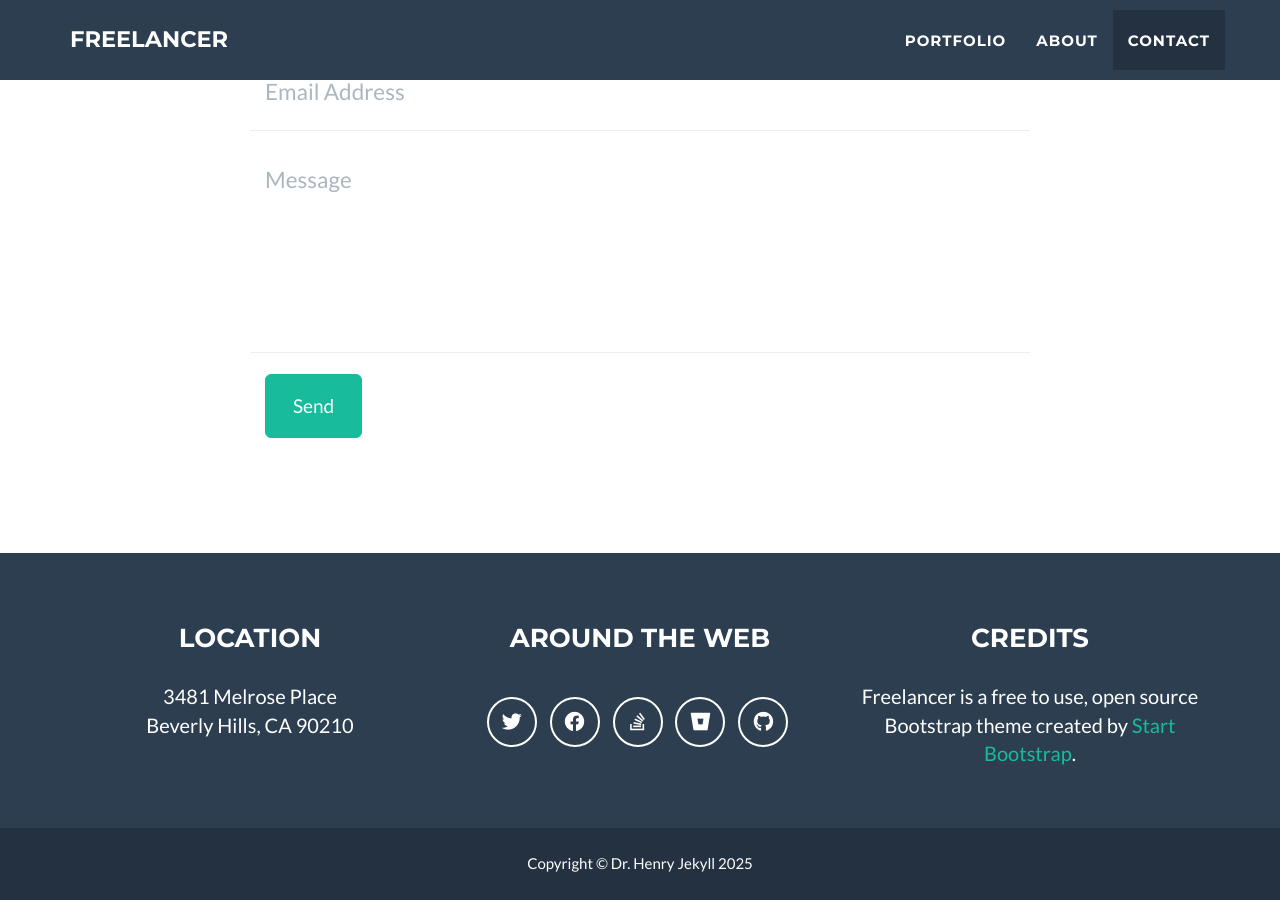
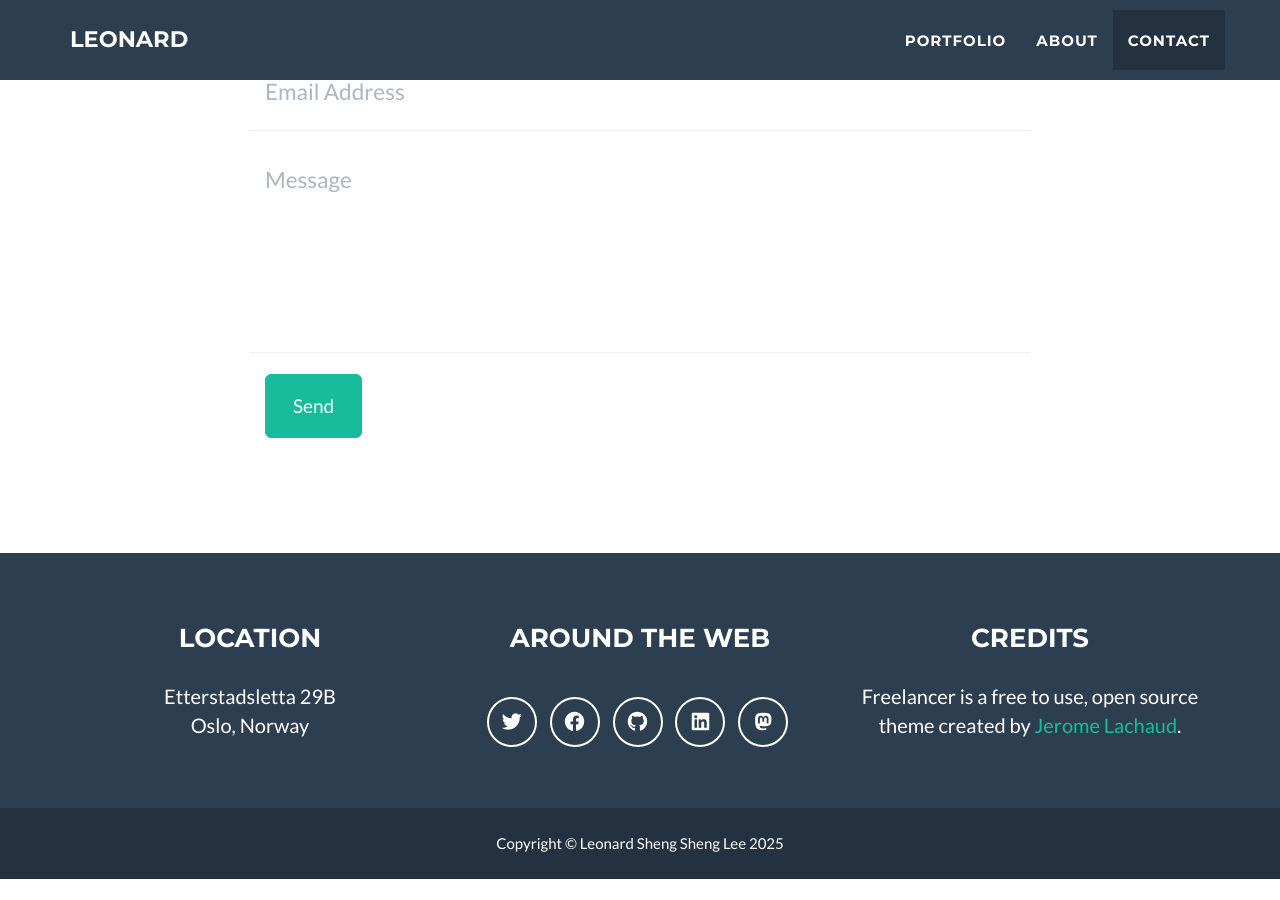
Before and after one commit to sheeeng/leonardlee-net, a Jekyll site: the page built from _posts/2014-07-18-project-1.markdown, in a window 1280 px wide and 900 px high, scrolled down 2492 px. Built offline with Jekyll 4.4.1, drawn with Linux system fonts in a browser that asks for light colours; after the commit the page ends 3371 px from its top, so only the background shows below that; some of the changed text lies outside the part shown.

Commit message:
chore: edit website
Signed-off-by: Leonard Sheng Sheng Lee <305414+sheeeng@users.noreply.github.com>

```diff
--- a/_config.yml
+++ b/_config.yml
@@ -13,15 +13,15 @@
 # you will see them accessed via {{ site.title }}, {{ site.email }}, and so on.
 # You can create any custom variable you would like, and they will be accessible
 # in the templates via {{ site.myvariable }}.
-title: Freelancer
-email: your-email@domain.com
+title: Leonard
+email: null
 description: >- # this means to ignore newlines until "baseurl:"
   Write an awesome description for your new site here. You can edit this
   line in _config.yml. It will appear in your document head meta (for
   Google search results) and in your feed.xml site description.
-keywords: "your keywords, separated by commas"
-skills: "Web Developer - Graphic Artist - User Experience Designer"
-meta_author: LastName FirstName
+keywords: "leonard, Artist, Athlete"
+skills: "Artist - Athlete"
+meta_author: Leonard Sheng Sheng Lee
 
 # Google webmaster tools
 google_verify:
@@ -30,9 +30,9 @@
 bing_verify:
 
 baseurl: "" # the subpath of your site, e.g. /blog
-url: "" # the base hostname & protocol for your site, e.g. http://example.com
-twitter_username: jekyllrb
-github_username: jekyll
+url: "https://leonardlee.net" # the base hostname & protocol for your site, e.g. http://example.com
+twitter_username: sheeeng
+github_username: sheeeng
 
 # Contact form:
 # - static : pass through formspree.io to validate email sending
@@ -66,31 +66,31 @@
 
 # Footer settings
 footer:
-  copyright: Dr. Henry Jekyll
+  copyright: Leonard Sheng Sheng Lee
   location: Location
-  social: Around the Web
+  social: Around The Web
   credits: Credits
 
 # Social networks usernames (many more available: google-plus, flickr, dribbble, pinterest, instagram, tumblr, linkedin, etc.)
 social:
   - title: twitter
-    url: http://twitter.com/jekyllrb
+    url: https://bsky.app/profile/sheeeng.bsky.social
   - title: facebook
-    url:
-  - title: stack-overflow
-    url: http://stackoverflow.com/questions/tagged/jekyll
-  - title: bitbucket
-    url: http://bitbucket.org/jekyll
+    url: http://facebook.com/sheeeng
   - title: github
-    url: http://github.com/jekyll
+    url: http://github.com/sheeeng
+  - title: linkedin
+    url: http://www.linkedin.com/in/sheeeng
+  - title: mastodon
+    url: https://hachyderm.io/@leonard
 
 # Postal address (add as many lines as necessary)
 address:
-  - line: 3481 Melrose Place
-  - line: Beverly Hills, CA 90210
+  - line: Etterstadsletta 29B
+  - line: Oslo, Norway
 
 # Credits content
-credits: 'Freelancer is a free to use, open source Bootstrap theme created by <a href="http://startbootstrap.com">Start Bootstrap</a>.'
+credits: 'Freelancer is a free to use, open source theme created by <a href="https://github.com/jeromelachaud/freelancer-theme">Jerome Lachaud</a>.'
 
 # For posts
 defaults:
@@ -102,11 +102,14 @@
 # Exclude from processing.
 # The following items will not be processed, by default. Create a custom list
 # to override the default setting.
-# exclude:
-#   - Gemfile
-#   - Gemfile.lock
-#   - node_modules
-#   - vendor/bundle/
-#   - vendor/cache/
-#   - vendor/gems/
-#   - vendor/ruby/
+exclude:
+  - .direnv
+  - Gemfile
+  - Gemfile.lock
+  - node_modules
+  - vendor/bundle/
+  - vendor/cache/
+  - vendor/gems/
+  - vendor/ruby/
+  - flake.nix
+  - flake.lock
```
Also changed, not shown: about.md (deleted, +0 -18 lines), img/getavataaars/README.md (added, +38 -0 lines), img/getavataaars/avataaars.png (added), img/getavataaars/avataaars.svg (added), img/profile.png.
